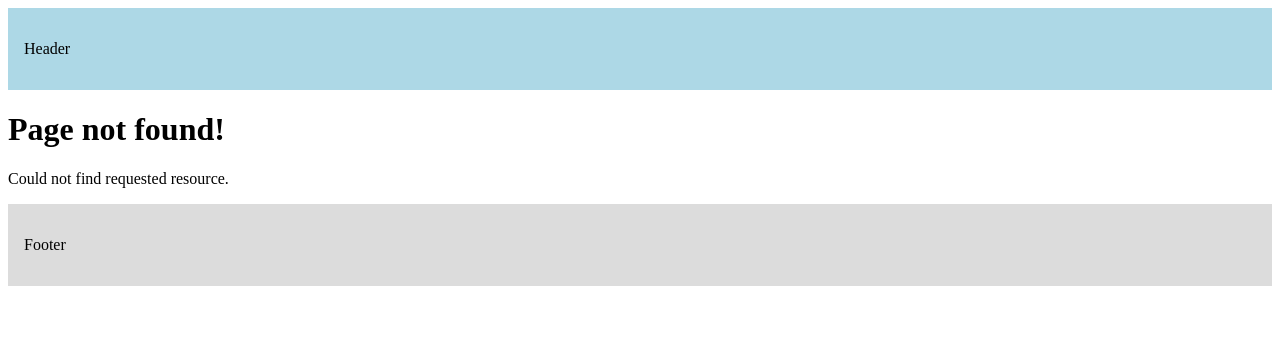
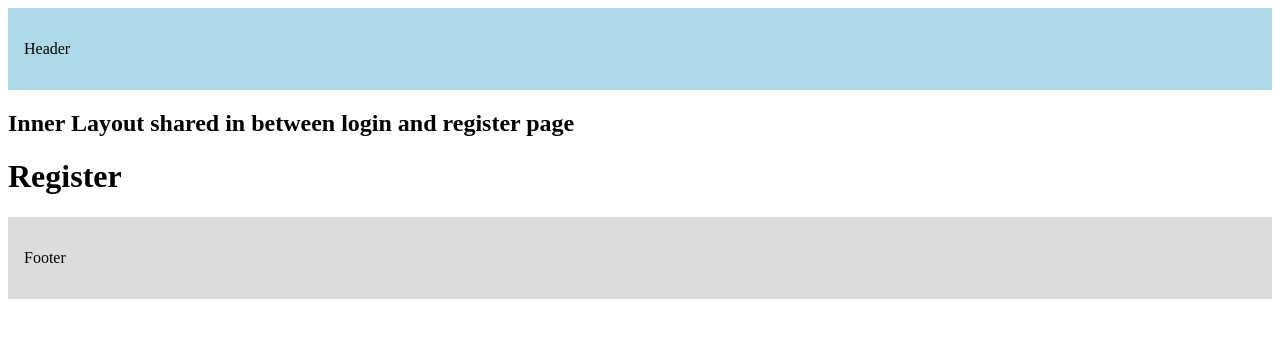
Before and after one commit to Manisha9801/next-app, a Next.js app: page /registerPage in a window 1280 px wide. Before the commit this address had no page. Shown: the top 338 px of the page. Built offline with nearby package versions, Linux system fonts and the light colour scheme.

Commit message:
Task-12 Conditionally render Layouts demo

```diff
--- /dev/null
+++ b/src/app/(dummyauth)/(with-auth-layout)/layout.tsx
@@ -0,0 +1,12 @@
+export default function AuthLayout({
+  children,
+}: {
+  children: React.ReactNode;
+}) {
+  return (
+    <>
+      <h2>Inner Layout shared in between login and register page</h2>
+      {children}
+    </>
+  );
+}
--- /dev/null
+++ b/src/app/(dummyauth)/(with-auth-layout)/loginPage/page.tsx
@@ -0,0 +1,5 @@
+export default  function LoginPage() {
+    return (
+      <h1>Login Page</h1>
+    )
+  }
--- /dev/null
+++ b/src/app/(dummyauth)/(with-auth-layout)/registerPage/page.tsx
@@ -0,0 +1,3 @@
+export default function RegisterPage() {
+  return <h1>Register</h1>;
+}
--- /dev/null
+++ b/src/app/(dummyauth)/forgot-password/page.tsx
@@ -0,0 +1,5 @@
+export default  function ForgotPassword() {
+  return (
+    <h1>ForgotPassword</h1>
+  )
+}
```
